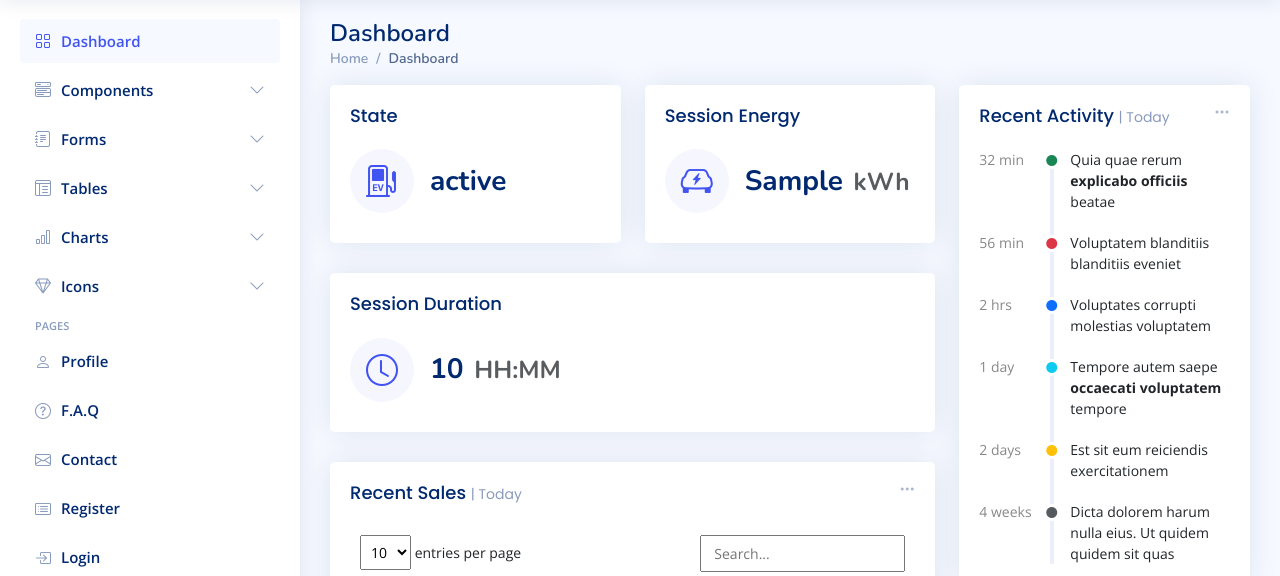
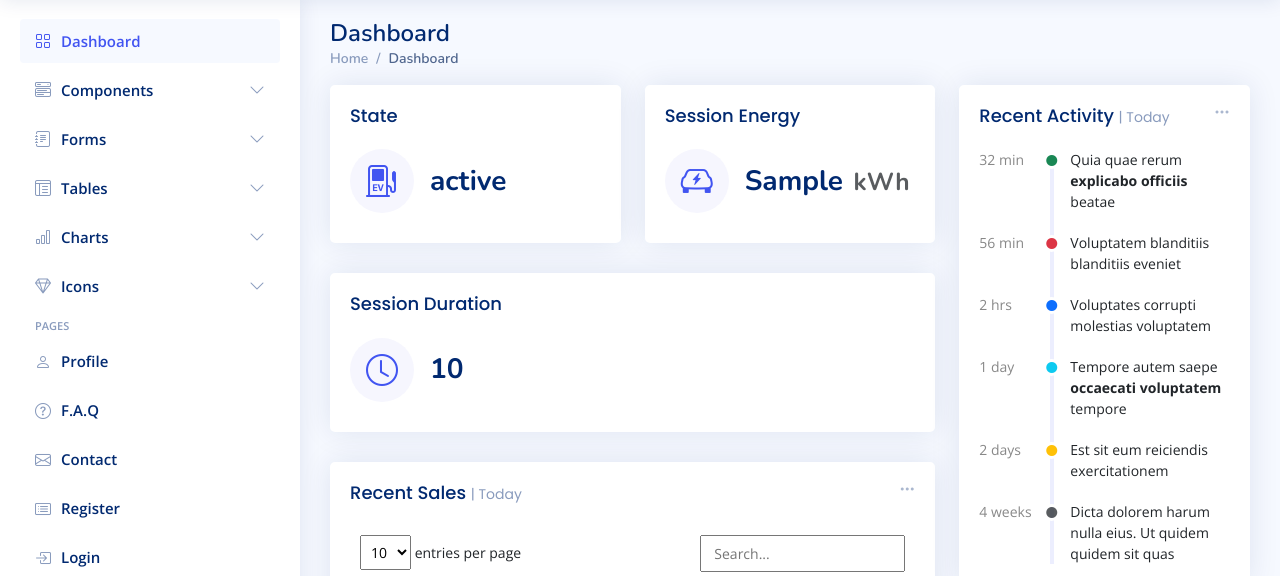
Before and after one commit to EM88nl/smartcharge, a Flask app: template templates/index.html in a window 1280 px wide. Shown: the part 61-637 px from the top of the page. Run offline with Flask 3, Linux system fonts and the light colour scheme; the template is opened without the code that fills it: most values are stand-ins (such as "Sample title", 1, 10 or a date in 2020); some libraries are stand-ins or nearby versions.

```diff
--- a/templates/index.html
+++ b/templates/index.html
@@ -573,7 +573,7 @@
                       <i class="bi bi-clock"></i>
                     </div>
                     <div class="ps-3">
-                      <h6>{{ mennekes_session_duration }}<span class="text-muted small pt-2 ps-1"> HH:MM</span></h6>
+                      <h6>{{ mennekes_session_duration }}</h6>
 
                     </div>
                   </div>
```
